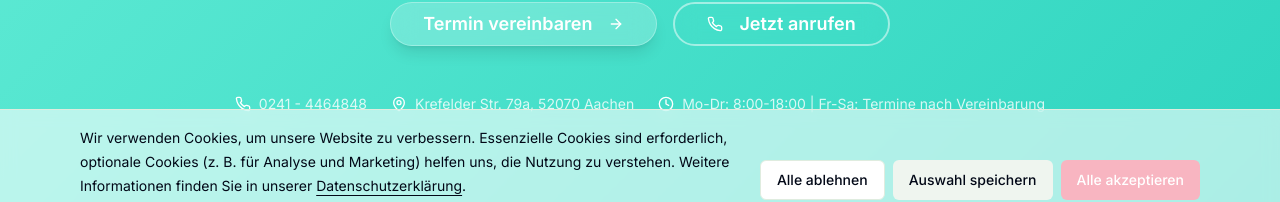
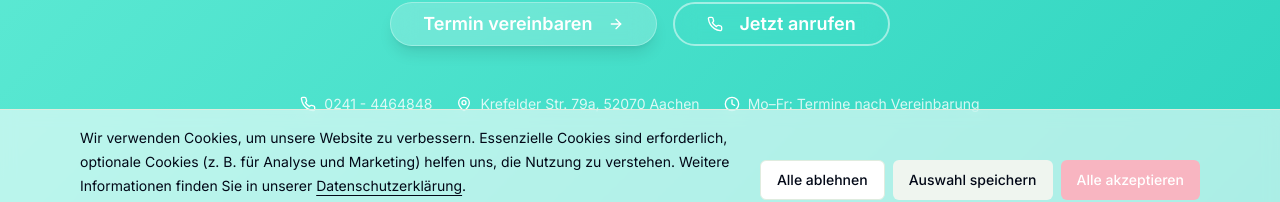
Before and after one commit to BlackmillSolutions/MelanieBretscher, a Next.js app: page / in a window 1280 px wide. Shown: the part 550-752 px from the top of the page. Built offline with nearby package versions, Linux system fonts and the light colour scheme.

Commit message:
new timetable

```diff
--- a/app/contact/page.tsx
+++ b/app/contact/page.tsx
@@ -57,8 +57,8 @@ export default function ContactPage() {
     {
       icon: <Clock className="w-6 h-6" />,
       title: "Öffnungszeiten",
-      details: "Mo-Dr: 8:00-18:00 | Fr-Sa: Termine nach Vereinbarung",
-      subtitle: "Sonntags geschlossen",
+      details: "Mo–Fr: Termine nach Vereinbarung",
+      subtitle: "",
     },
   ]
 
@@ -279,7 +279,7 @@ export default function ContactPage() {
                       <Phone className="mr-2 w-5 h-5" />
                       Anrufen 0241 - 4464848
                     </Button>
-                    <div className="text-center text-sm text-teal-100">Mo-Dr: 8:00-18:00 | Fr-Sa: Termine nach Vereinbarung</div>
+                    <div className="text-center text-sm text-teal-100">Mo–Fr: Termine nach Vereinbarung</div>
                   </div>
                 </CardContent>
               </Card>
--- a/app/page.tsx
+++ b/app/page.tsx
@@ -184,7 +184,7 @@ export default function HomePage() {
               </div>
               <div className="flex items-center">
                 <Clock className="w-4 h-4 mr-2 text-white" />
-                <span>Mo-Dr: 8:00-18:00 | Fr-Sa: Termine nach Vereinbarung</span>
+                <span>Mo–Fr: Termine nach Vereinbarung</span>
               </div>
             </div>
           </div>
@@ -415,8 +415,7 @@ export default function HomePage() {
                       </div>
                       <div>
                         <h4 className="font-semibold text-gray-900 text-sm mb-1">Öffnungszeiten</h4>
-                        <p className="text-gray-700 font-medium text-sm">Mo-Dr: 8:00-18:00</p>
-                        <p className="text-xs text-gray-600">Fr-Sa: Termine nach Vereinbarung</p>
+                        <p className="text-gray-700 font-medium text-sm">Mo–Fr: Termine nach Vereinbarung</p>
                       </div>
                     </div>
 
@@ -479,7 +478,7 @@ export default function HomePage() {
                     <Phone className="mr-2 w-5 h-5" />
                     Anrufen 0241 - 4464848
                   </Button>
-                  <div className="text-center text-sm text-gray-600 mt-3">Mo-Dr: 8:00-18:00 | Fr-Sa: Termine nach Vereinbarung</div>
+                  <div className="text-center text-sm text-gray-600 mt-3">Mo–Fr: Termine nach Vereinbarung</div>
                 </CardContent>
               </Card>
             </div>
--- a/components/footer.tsx
+++ b/components/footer.tsx
@@ -252,9 +252,7 @@ export default function Footer() {
                     <div className="flex items-start space-x-3 justify-center">
                       <Clock className="w-5 h-5 text-[#f8b5c1] mt-0.5 flex-shrink-0" />
                       <div className="text-sm text-gray-700">
-                        <p>Mo-Dr: 8:00-18:00</p>
-                        <p>Fr-Sa: Termine nach Vereinbarung</p>
-                        <p>Sonntag: Geschlossen</p>
+                        <p>Mo–Fr: Termine nach Vereinbarung</p>
                       </div>
                     </div>
                   </div>
@@ -285,9 +283,7 @@ export default function Footer() {
                 <div className="flex items-start space-x-3">
                   <Clock className="w-5 h-5 text-[#f8b5c1] mt-0.5 flex-shrink-0" />
                   <div className="text-sm text-gray-700">
-                    <p>Mo-Dr: 8:00-18:00</p>
-                    <p>Fr-Sa: Termine nach Vereinbarung</p>
-                    <p>Sonntag: Geschlossen</p>
+                    <p>Mo–Fr: Termine nach Vereinbarung</p>
                   </div>
                 </div>
               </div>
```
